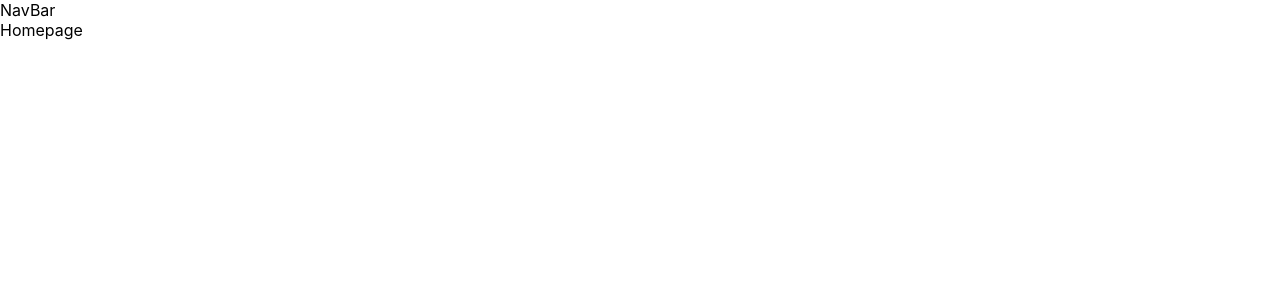
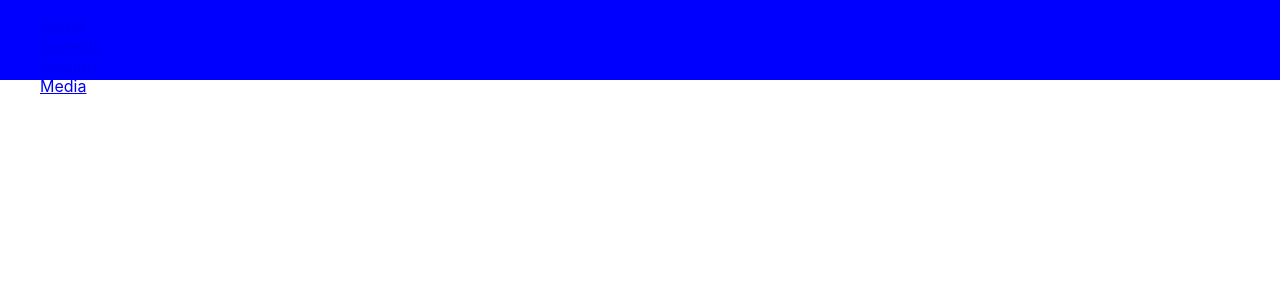
Before and after one commit to HelenLangers/new_portfolio, a React (Create React App) app: page / in a window 1280 px wide. Shown: the top 300 px of the page. Built offline with nearby package versions, Linux system fonts and the light colour scheme.

Commit message:
starting nav

```diff
--- a/src/Components/NavBar.js
+++ b/src/Components/NavBar.js
@@ -1,9 +1,44 @@
 import React from 'react'
+import '../Styling/Nav.css';
+import {NavLink} from 'react-router-dom';
 
 function NavBar() {
-  return (
-    <div>NavBar</div>
-  )
+    return (
+        <div className="nav-bar">
+            <nav>
+                <ul className='list'>
+                    <li>
+                        <NavLink to="/about"
+                            activeclassname="active"
+                            className='about'>
+                            About
+                        </NavLink>
+                    </li>
+                    <li>
+                        <NavLink to="/projects"
+                            activeclassname="active"
+                            className='projects'>
+                            Projects
+                        </NavLink>
+                    </li>
+                    <li>
+                        <NavLink to="/cycling"
+                            activeclassname="active"
+                            className='cycling'>
+                            Cycling
+                        </NavLink>
+                    </li>
+                    <li>
+                        <NavLink to="/media"
+                            activeclassname="active"
+                            className='media'>
+                            Media
+                        </NavLink>
+                    </li>
+                </ul>
+            </nav>
+        </div>
+    )
 }
 
 export default NavBar
--- /dev/null
+++ b/src/Styling/Nav.css
@@ -0,0 +1,15 @@
+.nav-bar {
+    background-color: blue;
+    height: 80px;
+    width: 100%;
+    position: absolute;
+}
+
+nav {
+    display: block;
+    top: 0;
+}
+.list {
+    list-style: none;
+
+}
--- a/src/index.js
+++ b/src/index.js
@@ -1,6 +1,6 @@
 import React from 'react';
 import ReactDOM from 'react-dom/client';
-import './index.css';
+import '../src/Styling/index.css';
 import App from './App';
 import reportWebVitals from './reportWebVitals';
 import { BrowserRouter } from 'react-router-dom';
```
Also changed, not shown: src/Assets/HelenLogo.png (added), src/Styling/index.css (renamed from src/index.css).
